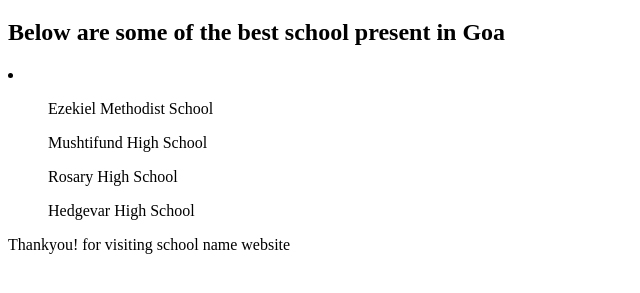
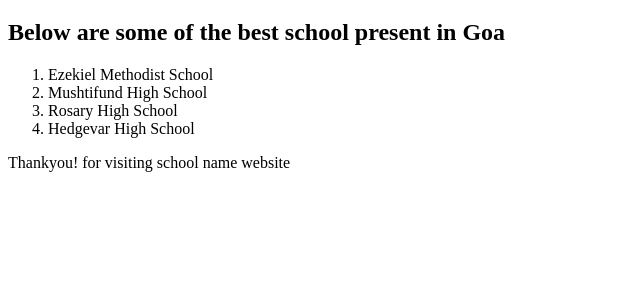
Before and after one commit to RahulRaut/school-name-site, a plain HTML site: page index.html in a window 1280 px wide. Shown: the part 61-354 px from the top of the page, without its empty margins (0-640 px from the left). Drawn offline with Linux system fonts and the light colour scheme.

Commit message:
fix - a bug fix

```diff
--- a/index.html
+++ b/index.html
@@ -8,12 +8,12 @@
 <body>
     <h1>Hey welcome to <b>school name website!</b></h1>
     <h2>Below are some of the best school present in Goa</h2>
-    <li>
-        <ol>Ezekiel Methodist School</ol>
-        <ol>Mushtifund High School</ol>
-        <ol>Rosary High School</ol>
-        <ol>Hedgevar High School</ol>
-    </li>
+    <ol>
+        <li>Ezekiel Methodist School</li>
+        <li>Mushtifund High School</li>
+        <li>Rosary High School</li>
+        <li>Hedgevar High School</li>
+    </ol>
     <p>Thankyou! for visiting  school name website</p>
 </body>
 </html>
```
